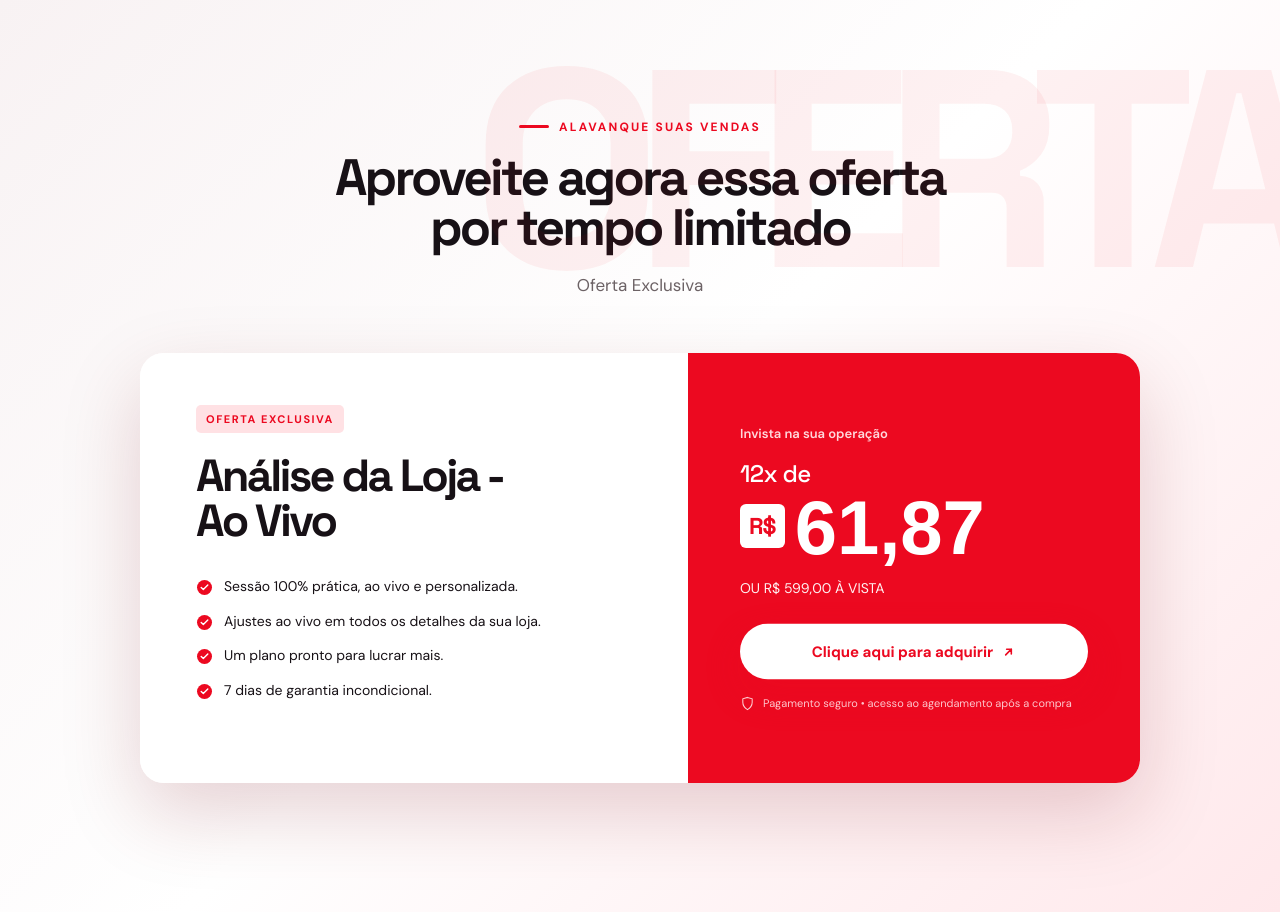
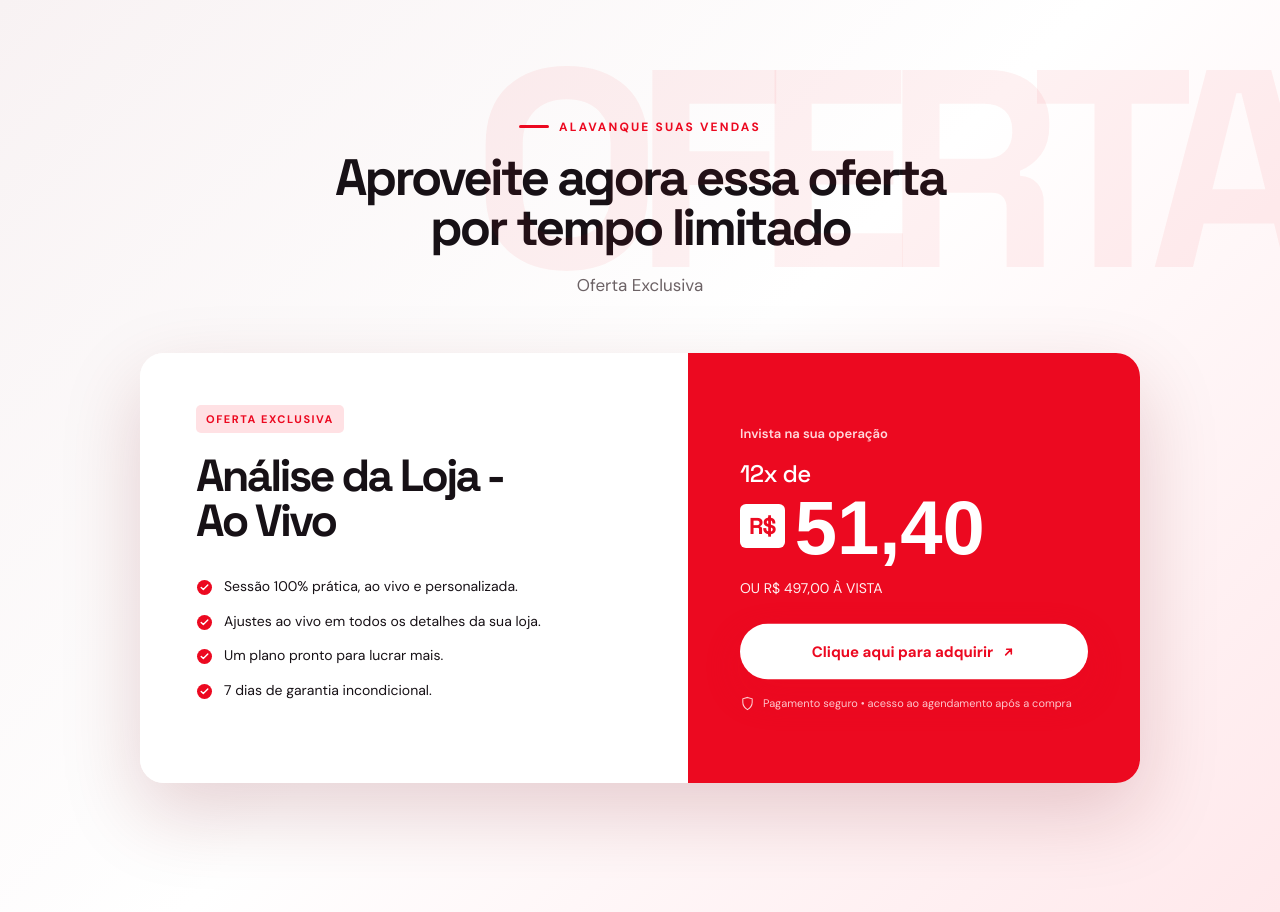
Before and after one commit to gabriellasaro-ui/LP---DELIVERY-ELITE--VSL-, a Flask app: template templates/mentoria-ao-vivo.html in a window 1280 px wide. Shown: the part 4439-5351 px from the top of the page. Run offline with Flask 3, Linux system fonts and the light colour scheme; the template is opened without the code that fills it, so the values that code supplies are empty.

Commit message:
Mentoria ao vivo na Hotmart, R$497

```diff
--- a/templates/mentoria-ao-vivo.html
+++ b/templates/mentoria-ao-vivo.html
@@ -393,7 +393,7 @@
               <li><svg width="17" height="17" viewBox="0 0 17 17" fill="none" aria-hidden="true"><circle cx="8.5" cy="8.5" r="7.5" fill="currentColor"/><path d="m5.2 8.5 2.1 2.1 4.5-4.5" stroke="#fff" stroke-width="1.4" stroke-linecap="round" stroke-linejoin="round"/></svg> 7 dias de garantia incondicional.</li>
             </ul>
           </div>
-          <div class="offer-price"><small>Invista na sua operação</small><div class="installment"><span class="price-prefix">12x de</span><div class="price-value"><span class="currency">R$</span><strong class="amount">61,87</strong></div></div><p class="cash">OU R$ 599,00 À VISTA</p><a class="btn btn--animated btn--light" href="https://pay.cakto.com.br/9BzbqEN" target="_blank" rel="noopener" data-cta="purchase" onclick="trackCTA('purchase')">Clique aqui para adquirir <svg width="15" height="15" viewBox="0 0 16 16" fill="none" aria-hidden="true"><path d="M5 11 11 5M6 5h5v5" stroke="currentColor" stroke-width="1.7" stroke-linecap="round" stroke-linejoin="round"/></svg></a><div class="offer-security"><svg width="15" height="15" viewBox="0 0 16 16" fill="none" aria-hidden="true"><path d="M8 1.5 13 3v3.75c0 3.2-2.1 6.1-5 7.75-2.9-1.65-5-4.55-5-7.75V3l5-1.5Z" stroke="currentColor" stroke-width="1.1"/></svg> Pagamento seguro • acesso ao agendamento após a compra</div></div>
+          <div class="offer-price"><small>Invista na sua operação</small><div class="installment"><span class="price-prefix">12x de</span><div class="price-value"><span class="currency">R$</span><strong class="amount">51,40</strong></div></div><p class="cash">OU R$ 497,00 À VISTA</p><a class="btn btn--animated btn--light" href="https://pay.hotmart.com/N108062387X" target="_blank" rel="noopener" data-cta="purchase" onclick="trackCTA('purchase')">Clique aqui para adquirir <svg width="15" height="15" viewBox="0 0 16 16" fill="none" aria-hidden="true"><path d="M5 11 11 5M6 5h5v5" stroke="currentColor" stroke-width="1.7" stroke-linecap="round" stroke-linejoin="round"/></svg></a><div class="offer-security"><svg width="15" height="15" viewBox="0 0 16 16" fill="none" aria-hidden="true"><path d="M8 1.5 13 3v3.75c0 3.2-2.1 6.1-5 7.75-2.9-1.65-5-4.55-5-7.75V3l5-1.5Z" stroke="currentColor" stroke-width="1.1"/></svg> Pagamento seguro • acesso ao agendamento após a compra</div></div>
         </div>
       </div>
     </section>
--- a/templates/produtos.html
+++ b/templates/produtos.html
@@ -222,7 +222,7 @@ j=d.createElement(s),dl=l!='dataLayer'?'&l='+l:'';j.async=true;j.src=
             <p class="produto-tipo">Ao vivo</p>
             <h4>Mentoria ao vivo</h4>
             <p>Acompanhamento ao vivo para trabalhar a sua operação junto com quem já aplicou o método em centenas de lojas.</p>
-            <div class="produto-rodape"><span class="produto-preco"><span class="produto-antes">R$742,44 em 12x</span><small>R$</small>599<span class="produto-avista">à vista</span></span><span class="produto-link">Ver página &#8250;</span></div>
+            <div class="produto-rodape"><span class="produto-preco"><span class="produto-antes">R$616,80 em 12x</span><small>R$</small>497<span class="produto-avista">à vista</span></span><span class="produto-link">Ver página &#8250;</span></div>
           </a>
         </div>
       </div>
```
